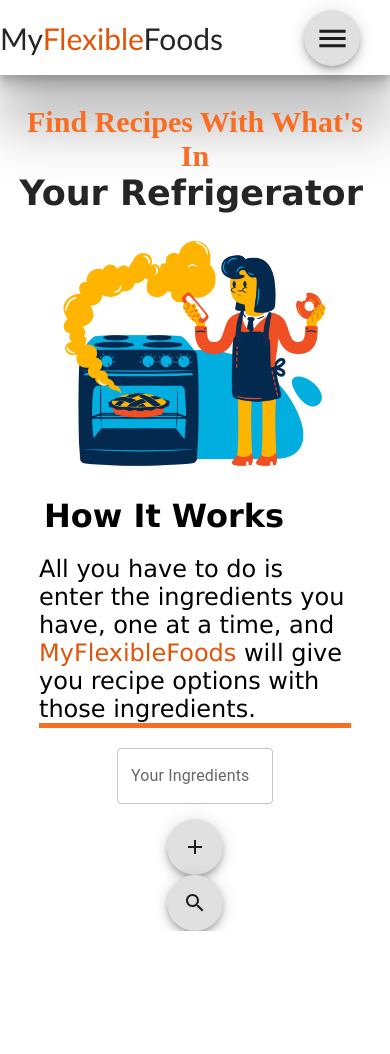
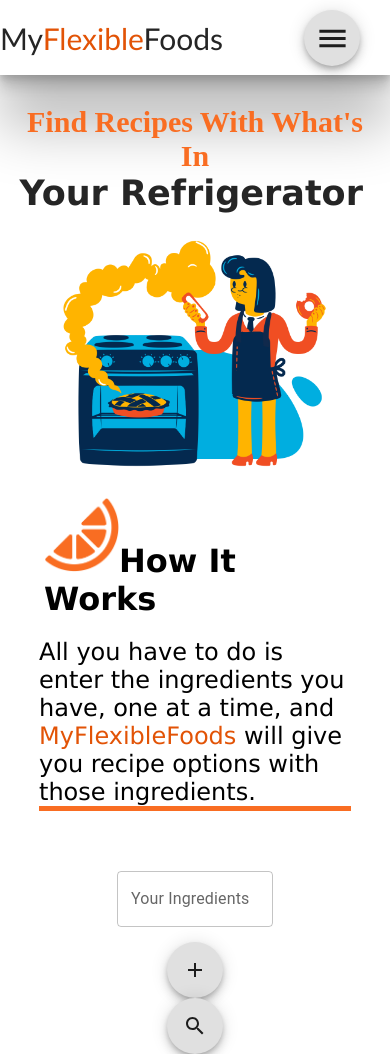
Before and after one commit to JoshuaGutie/flexible-foods, a React (Create React App) app: page /recipes in a window 390 px wide. Before the commit the page ends 931 px from the top, so only its background shows below. Built offline with nearby package versions, Linux system fonts and the light colour scheme.

Commit message:
style added to search and mobile added to search

```diff
--- a/src/components/Meal.js
+++ b/src/components/Meal.js
@@ -20,9 +20,10 @@ export default function Meal({ item }) {
 
   return (
     <div className="mealC">
-       <img src={item.image} alt="recipe" />
-        <a href={info.sourceUrl}>{item.title}</a>
-        <a>Missing ingredient: {item.usedIngredientCount}</a>
+       <img src={item.image} alt="recipe" className="mealImage" />
+        <a href={info.spoonacularSourceUrl} target="_blank" className="mealTitle">{item.title}</a>
+        <a className="missing">Missing ingredients: {item.usedIngredientCount}</a>
+        <b className="missing">{info.dishTypes}</b>
 
     </div>
   );
--- a/src/components/Recipes.js
+++ b/src/components/Recipes.js
@@ -2,6 +2,7 @@ import React, { Component } from "react";
 import searchCover from "./img/searchCover.png";
 import "./css/recipes.css";
 import Search from "./Search";
+import orange from "./img/orange.png";
 
 class Recipes extends Component {
   render() {
@@ -16,17 +17,26 @@ class Recipes extends Component {
             {" "}
             <img src={searchCover} alt="cover" className="coverp" />
           </div>
-
         </div>
         <div className="tutor">
-              <h3 style={{ marginBottom: "20px" }}>How It Works</h3>
-              <span>
-                All you have to do is enter the ingredients you have, <a style={{ fontWeight:"500"}}>one at a time,</a> and{" "}
-                <a style={{ color: "#E25306" }}>MyFlexibleFoods</a> will give
-                you recipe options with those ingredients.
-              </span>
-            </div>
-            <Search />
+          <h3 style={{ marginBottom: "20px" }}>
+            {" "}
+            <img
+              src={orange}
+              alt="orange"
+              style={{ width: "75px", height: "auto", margin: "auto" }}
+            />
+            How It Works
+          </h3>
+
+          <span>
+            All you have to do is enter the ingredients you have,{" "}
+            <a style={{ fontWeight: "500" }}>one at a time,</a> and{" "}
+            <a style={{ color: "#E25306" }}>MyFlexibleFoods</a> will give you
+            recipe options with those ingredients.
+          </span>
+        </div>
+        <Search />
       </div>
     );
   }
--- a/src/components/Search.js
+++ b/src/components/Search.js
@@ -6,6 +6,8 @@ import AddIcon from "@mui/icons-material/Add";
 import SearchIcon from "@mui/icons-material/Search";
 import DeleteIcon from "@mui/icons-material/Delete";
 import SearchData from "./SearchData";
+import orange from "./img/orange.png"
+
 
 class Search extends Component {
   constructor(props) {
@@ -125,6 +127,7 @@ class Search extends Component {
                 })}
               </ol>
             </div>
+
           )}
         </div>
         {/*if mealdata is not empty then search and render recipes via spoonacular */}
--- a/src/components/css/search.css
+++ b/src/components/css/search.css
@@ -1,19 +1,28 @@
 .searchC {
     display: flex;
+    align-items: flex-start;
+    justify-content: center;
 }
 .listC {
     display: flex;
     flex-direction: column;
     width: 40vw;
+    margin-top: 40px;
+}
+
+.listC form {
+    margin: auto;
 }
 .list {
     display: flex;
     flex-direction: column;
     text-decoration: none;
+    font-family: "Gill Sans", "Gill Sans MT", Calibri, "Trebuchet MS", sans-serif;
 }
 
 .list ol {
     width: fit-content;
+    font-family: "Gill Sans", "Gill Sans MT", Calibri, "Trebuchet MS", sans-serif;
 }
 
 .item {
@@ -43,9 +52,67 @@ form {
 .mealC {
     display: flex;
     flex-direction: column;
+    margin-bottom: 40px;
+    box-shadow: rgba(0, 0, 0, 0.25) 0px 54px 55px, rgba(0, 0, 0, 0.12) 0px -12px 30px, rgba(0, 0, 0, 0.12) 0px 4px 6px, rgba(0, 0, 0, 0.17) 0px 12px 13px, rgba(0, 0, 0, 0.09) 0px -3px 5px;
+    width: min-content;
+padding: 10px;
 }
 
 .mealC img {
     width: 450px;
     margin: auto;
+    transition: 0.6s;
 }
+
+.mealC img:hover {
+    width: 500px;
+    border: #F96D22 5px solid;
+}
+
+.mealTitle {
+    font-family: "Gill Sans", "Gill Sans MT", Calibri, "Trebuchet MS", sans-serif;
+    font-size: 24px;
+    text-decoration: none;
+    color: #F96D22;
+    transition: 0.3s;
+    margin-top: 10px;
+}
+
+.mealTitle:hover {
+    color:#6d2e0c
+}
+
+.missing {
+    font-size: 20px;
+    font-family: "Gill Sans", "Gill Sans MT", Calibri, "Trebuchet MS", sans-serif;
+}
+
+@media only screen and (max-width: 850px) {
+.searchC {
+    flex-direction: column;
+}
+    .mealC img {
+        width: 300px;
+    }
+
+    .mealC img:hover {
+        width: 350px;
+    }
+}
+
+
+@media only screen and (max-width: 500px) {
+    .mealC img {
+        width: 200px;
+    }
+
+    .mealC img:hover {
+        width: 200px;
+    }
+
+
+    .mealC {
+        padding: 10px;
+    }
+
+}
```
Also changed, not shown: src/components/img/orange.png (added).
